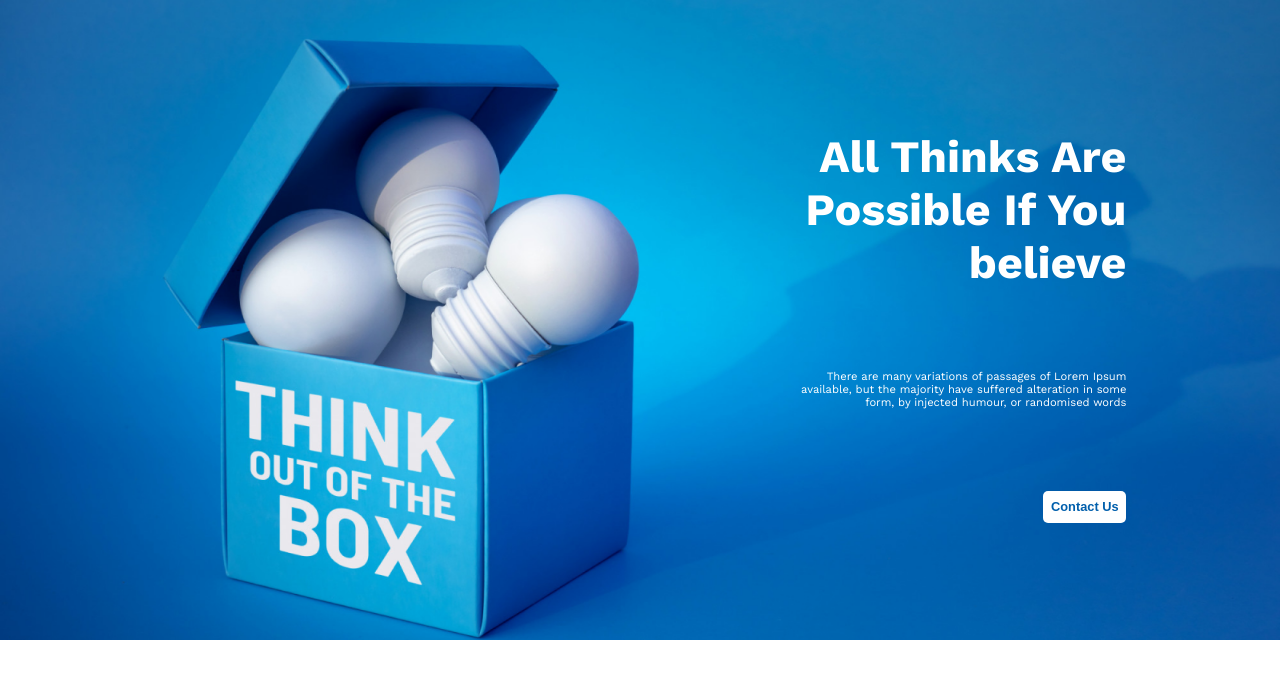
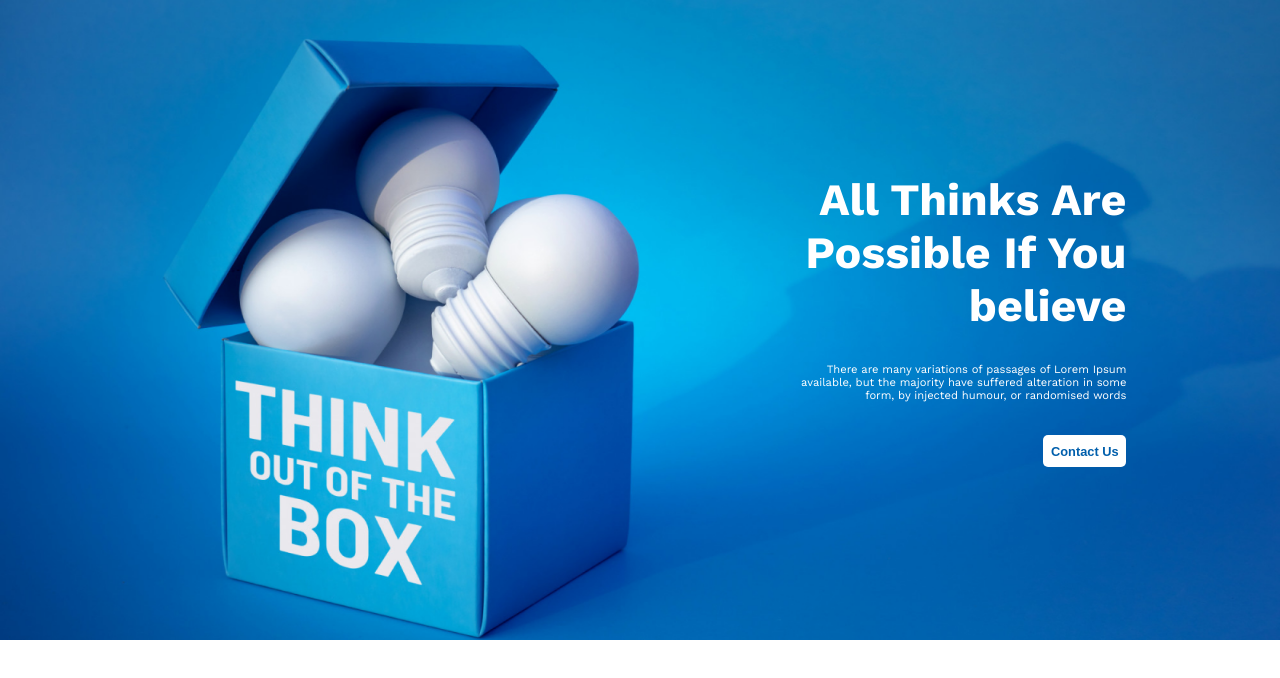
Before and after one commit to jewelmia24/new-year-web, a plain HTML site: page index.html in a window 1280 px wide. Drawn offline with nearby package versions, Linux system fonts and the light colour scheme.

Commit message:
eror solve

```diff
--- a/index.html
+++ b/index.html
@@ -17,10 +17,13 @@
     <header>
         <section>
             <div class="banner-container">
-                <h3>All Thinks Are <br> Possible If You <br> believe</h3>
-                <p>There are many variations of passages of Lorem Ipsum <br> available, but the majority have suffered
-                    alteration in some <br> form, by injected humour, or randomised words</p>
-                   <div> <button class="btn-primary">Contact Us</button></div>
+                <div>
+                    <h3>All Thinks Are <br> Possible If You <br> believe</h3>
+                    <p>There are many variations of passages of Lorem Ipsum <br> available, but the majority have
+                        suffered
+                        alteration in some <br> form, by injected humour, or randomised words</p>
+                    <div> <button class="btn-primary">Contact Us</button></div>
+                </div>
             </div>
         </section>
     </header>
--- a/styles/style.css
+++ b/styles/style.css
@@ -10,34 +10,36 @@ body {
 }
 
 header section {
-    width: 100vmax;
+    width: 100vw;
     background-image: url("../images/banner/banner3.png");
     background-repeat: no-repeat;
     background-size: 100vmax 80vmin;
-    height: 80vmin;
+    height: 80vh;
+
+
 }
 
 .banner-container {
     display: grid;
-    width: 88vmax;
-    height: 80vmin;
+    width: 88vw;
+    height: 80vh;
     justify-content: end;
     align-items: center;
-    gap: 0;
+
 }
 
 .banner-container h3 {
     font-size: 2.8em;
     text-align: right;
     color: #FFF;
-    margin-top: 2em;
-
+    margin-bottom: .7em;
 }
 .banner-container p{
     text-align: right;
     font-size: .7em;
     color: #FFF;
-    /* margin-top: 1.8em; */
+    margin-bottom: 3em;
+
 
 }
 .btn-primary{
@@ -47,10 +49,10 @@ header section {
     border-radius: 5px;
     border-style: none;
     color: #005FAC;
-    /* margin-top: 1.8em; */
+
     font-weight: 700;
     font-size: .8em;
-    margin-bottom: 6em;
+    /* margin-bottom: 5em; */
 }
 .banner-container div{
     display: grid;
```
